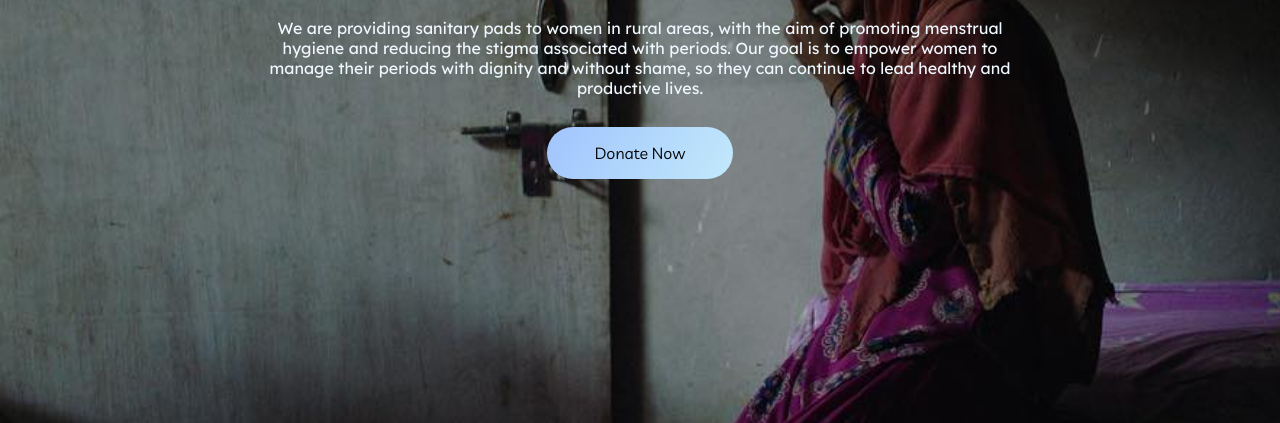
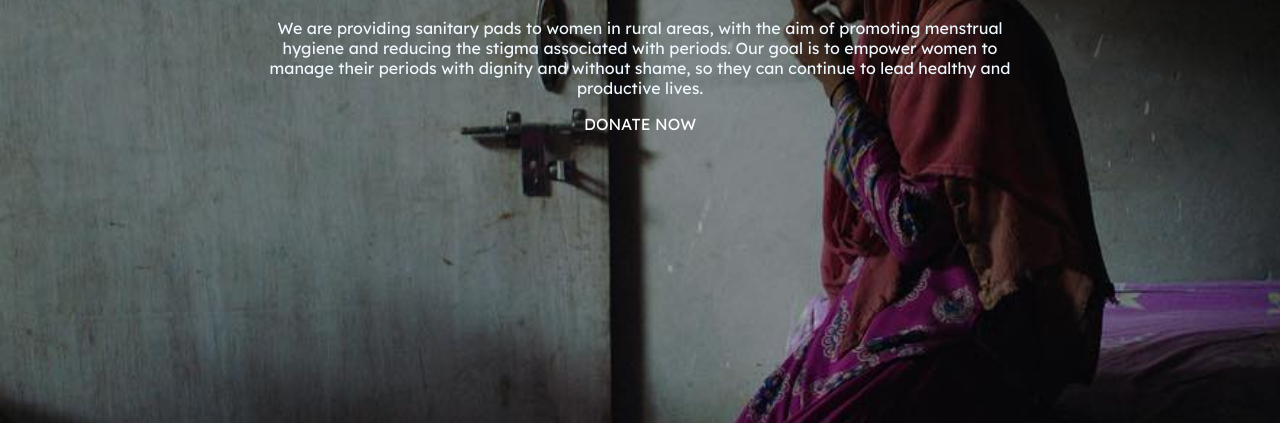
Before and after one commit to parthy018/Prerna-Foundation, a plain HTML site: page Index.html in a window 1280 px wide. Shown: the part 348-771 px from the top of the page. Drawn offline with Linux system fonts and the light colour scheme.

Commit message:
second check

```diff
--- a/Index.html
+++ b/Index.html
@@ -97,8 +97,8 @@
                 <h3>Welcome to Prerna Foundation</h3>
                 <h1>Helping & Solving Menstrual Issues in Rural Areas</h1></br></br>
                 <p class="description">We are providing sanitary pads to women in rural areas, with the aim of promoting menstrual hygiene and reducing the stigma associated with periods. Our goal is to empower women to manage their periods with dignity and without shame, so they can continue to lead healthy and productive lives.</p>
-                <a href="./payment.html" target="_blank"><button class="btn">Donate Now</button></a>
-
+                <!-- <a href="./payment.html" target="_blank"><button class="btn">Donate Now</button></a> -->
+                <p style="color:white;">DONATE NOW</p>
             </div>
         </section>
 
```
